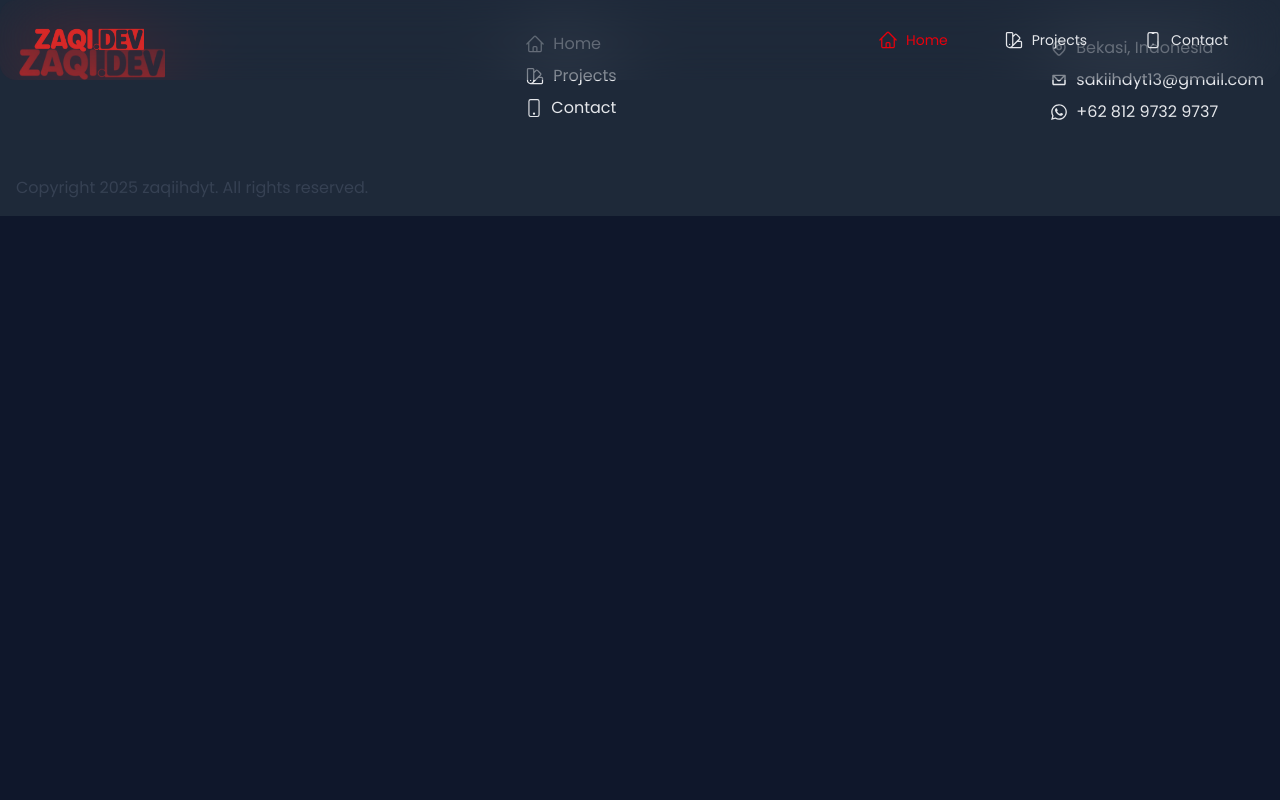
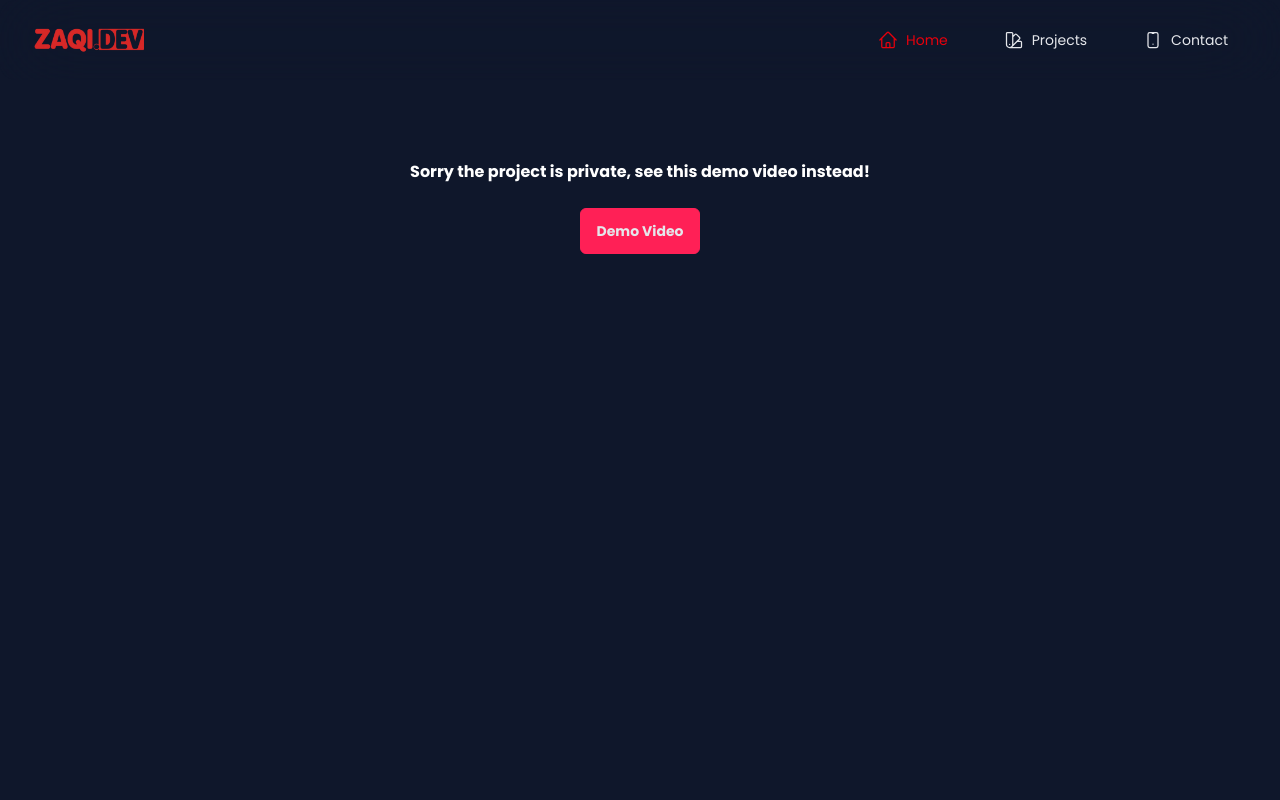
Before and after one commit to zaqihdyt13/portfolio-me, a React (Vite) app: page /redirect in a window 1280 px wide. Shown: the top 800 px of the page. Built offline with nearby package versions, Linux system fonts and the light colour scheme.

Commit message:
new update project

```diff
--- a/src/data/projects.json
+++ b/src/data/projects.json
@@ -21,7 +21,8 @@
     "img": "/images/projects/project3.png",
     "desc": "A Spotify Clone web app that utilizes the Spotify API to search for tracks and play 30-second song previews, providing a simple and interactive music listening experience.",
     "tools": ["React", "Tailwind", "Spotify API"],
-    "dad": "300"
+    "dad": "300",
+    "link": "https://github.com/zaqihdyt13/spotify-clone"
   },
   {
     "id": 4,
@@ -29,6 +30,7 @@
     "img": "/images/projects/project4.png",
     "desc": "A responsive movie discovery web application powered by TMDB API, featuring Google OAuth login, movie browsing, detailed information, and personalized experience with a modern UI.",
     "tools": ["React", "Bootstrap", "TMDB API"],
-    "dad": "300"
+    "dad": "300",
+    "link": "https://github.com/zaqihdyt13/moviemania"
   }
 ]
--- a/src/routes/index.jsx
+++ b/src/routes/index.jsx
@@ -1,11 +1,13 @@
 import React from "react";
 import { Route, Routes } from "react-router-dom";
 import { Home } from "../views/home";
+import { Redirect } from "../views/redirect/Redirect";
 
 export const AppRoutes = () => {
   return (
     <Routes>
       <Route path="/" element={<Home />} />
+      <Route path="/redirect" element={<Redirect />} />
     </Routes>
   );
 };
--- a/src/views/home/Projects.jsx
+++ b/src/views/home/Projects.jsx
@@ -33,7 +33,7 @@ export const Projects = () => {
                 <h1 className="text-gray-200 font-bold text-2xl">
                   Ghaza Store Clothing Web App{" "}
                   <a
-                    href="https://www.ghazastore.shop"
+                    href="https://github.com/zaqihdyt13/ghaza_store_frontend"
                     className="text-blue-600"
                   >
                     <FiExternalLink />
@@ -67,8 +67,8 @@ export const Projects = () => {
                   data-aos-duration="1000"
                   data-aos-delay="300"
                 />
-                <div className="absolute inset-0 lg:bg-gradient-to-r bg-gradient-to-t from-gray-800 via-transparent to-transparent lg:rounded-r-2xl lg:rounded-t-none rounded-t-2xl border-0"></div>
-                <div className="absolute inset-0 lg:bg-gradient-to-l bg-gradient-to-b from-gray-800 via-transparent to-transparent lg:rounded-r-2xl lg:rounded-t-none rounded-t-2xl border-0"></div>
+                <div className="absolute inset-0 lg:bg-linear-to-r bg-linear-to-t from-gray-800 via-transparent to-transparent lg:rounded-r-2xl lg:rounded-t-none rounded-t-2xl border-0"></div>
+                <div className="absolute inset-0 lg:bg-linear-to-l bg-linear-to-b from-gray-800 via-transparent to-transparent lg:rounded-r-2xl lg:rounded-t-none rounded-t-2xl border-0"></div>
               </div>
             </div>
 
@@ -80,11 +80,8 @@ export const Projects = () => {
             >
               <div className="xl:flex-1 flex-auto py-10 ps-6">
                 <h1 className="text-gray-200 font-bold text-2xl">
-                  Cleaning Service We App{" "}
-                  <a
-                    href="https://moviemania-chi.vercel.app"
-                    className="text-blue-600"
-                  >
+                  Cleaning Service Web App{" "}
+                  <a href="/redirect" className="text-blue-600">
                     <FiExternalLink />
                   </a>
                 </h1>
@@ -115,8 +112,8 @@ export const Projects = () => {
                   data-aos-duration="1000"
                   data-aos-delay="400"
                 />
-                <div className="absolute inset-0 lg:bg-gradient-to-r bg-gradient-to-t from-gray-800 via-transparent to-transparent lg:rounded-r-2xl lg:rounded-t-none rounded-t-2xl border-0"></div>
-                <div className="absolute inset-0 lg:bg-gradient-to-l bg-gradient-to-b from-gray-800 via-transparent to-transparent lg:rounded-r-2xl lg:rounded-t-none rounded-t-2xl border-0"></div>
+                <div className="absolute inset-0 lg:bg-linear-to-r bg-linear-to-t from-gray-800 via-transparent to-transparent lg:rounded-r-2xl lg:rounded-t-none rounded-t-2xl border-0"></div>
+                <div className="absolute inset-0 lg:bg-linear-to-l bg-linear-to-b from-gray-800 via-transparent to-transparent lg:rounded-r-2xl lg:rounded-t-none rounded-t-2xl border-0"></div>
               </div>
             </div>
 
@@ -166,8 +163,8 @@ export const Projects = () => {
                   data-aos-duration="1000"
                   data-aos-delay="500"
                 />
-                <div className="absolute inset-0 lg:bg-gradient-to-r bg-gradient-to-t from-gray-800 via-transparent to-transparent lg:rounded-r-2xl lg:rounded-t-none rounded-t-2xl border-0"></div>
-                <div className="absolute inset-0 lg:bg-gradient-to-l bg-gradient-to-b from-gray-800 via-transparent to-transparent lg:rounded-r-2xl lg:rounded-t-none rounded-t-2xl border-0"></div>
+                <div className="absolute inset-0 lg:bg-linear-to-r bg-linear-to-t from-gray-800 via-transparent to-transparent lg:rounded-r-2xl lg:rounded-t-none rounded-t-2xl border-0"></div>
+                <div className="absolute inset-0 lg:bg-linear-to-l bg-linear-to-b from-gray-800 via-transparent to-transparent lg:rounded-r-2xl lg:rounded-t-none rounded-t-2xl border-0"></div>
               </div>
             </div>
           </div>
@@ -225,7 +222,7 @@ export const Projects = () => {
                 </div>
                 <div className="mt-4">
                   <a
-                    href="https://github.com/zaqihdyt13?tab=repositories"
+                    href={project.link}
                     className="bg-rose-500 text-gray-200 font-medium py-1 px-2 rounded-md block w-full text-center hover:bg-rose-400 hover:scale-[0.98] transition-all"
                   >
                     Source Code
--- /dev/null
+++ b/src/views/redirect/Redirect.jsx
@@ -0,0 +1,22 @@
+import React from "react";
+import { FiExternalLink } from "react-icons/fi";
+
+export const Redirect = () => {
+  return (
+    <>
+      <div className="mt-40 h-screen">
+        <div className="w-full flex flex-col justify-center items-center">
+          <h1 className="text-white font-bold">
+            Sorry the project is private, see this demo video instead!
+          </h1>
+          <a
+            className="flex-1 bg-rose-500 text-gray-200 sm:text-md text-sm text-center font-bold py-3 px-4 border border-rose-500 rounded-md mt-6 hover:bg-rose-400 transition-all cursor-pointer z-10 animate__animated animate__fadeIn animate__delay-1s"
+            href="https://www.loom.com/share/dc8a8e5362494454b8e2940818e3c9f4"
+          >
+            Demo Video
+          </a>
+        </div>
+      </div>
+    </>
+  );
+};
```
Also changed, not shown: src/main.jsx (+10 -10 lines), 1 other file (tests, documents, lock files or other folders).
